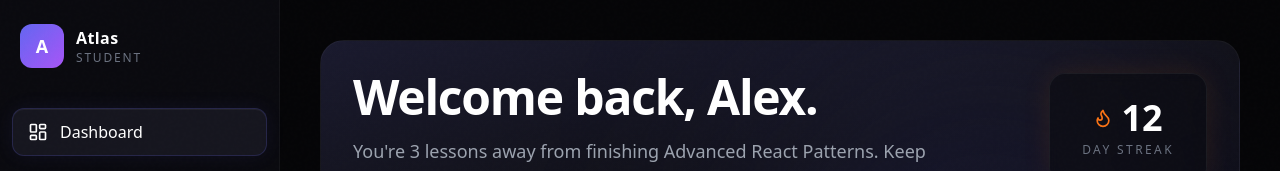
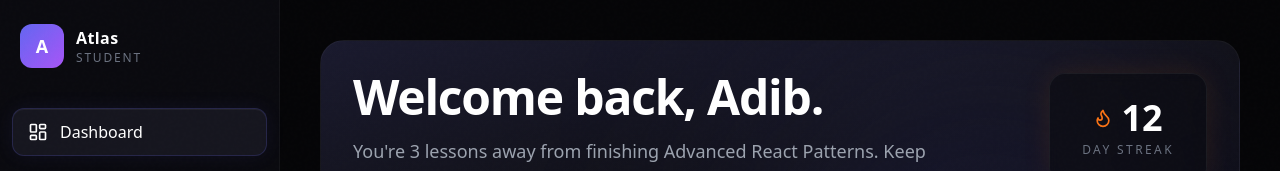
Before and after one commit to shaikhadibbb/student-dashboard, a Next.js app: page / in a window 1280 px wide. Shown: the top 171 px of the page. Built offline with nearby package versions, Linux system fonts and the light colour scheme; no server answers; the database is empty.

Commit message:
chore: change greeting name from Alex to Adib in HeroTile

```diff
--- a/src/components/dashboard/HeroTile.tsx
+++ b/src/components/dashboard/HeroTile.tsx
@@ -18,7 +18,7 @@ export function HeroTile({ streak = 12 }: { streak?: number }) {
         {/* Left: Text */}
         <div className="max-w-xl flex-1">
           <h1 className="text-4xl md:text-5xl font-bold text-white tracking-tight leading-tight">
-            Welcome back, Alex.
+            Welcome back, Adib.
           </h1>
           <p className="mt-4 text-lg text-gray-400 leading-relaxed">
             You're 3 lessons away from finishing Advanced React Patterns. Keep the streak alive — momentum is the whole game.
```
